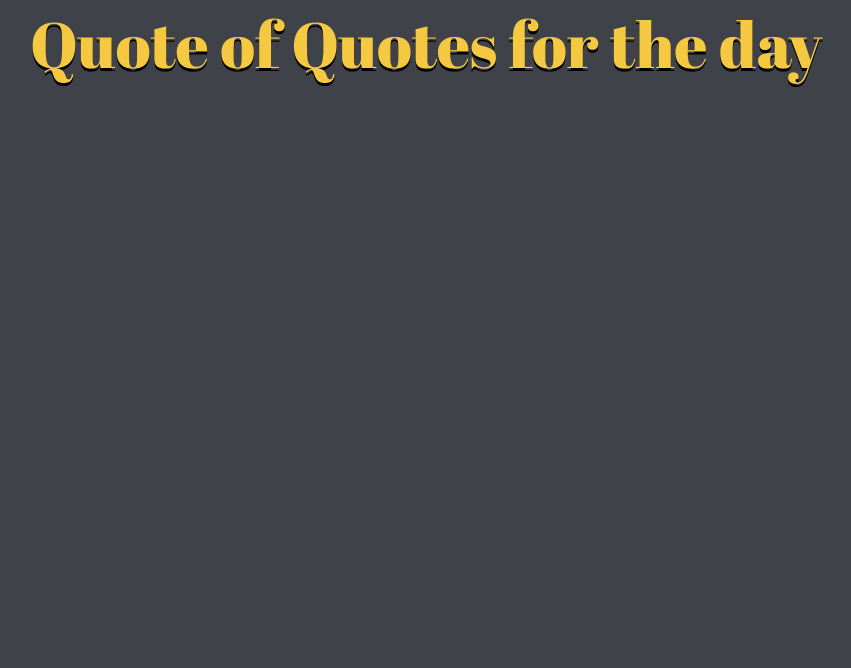
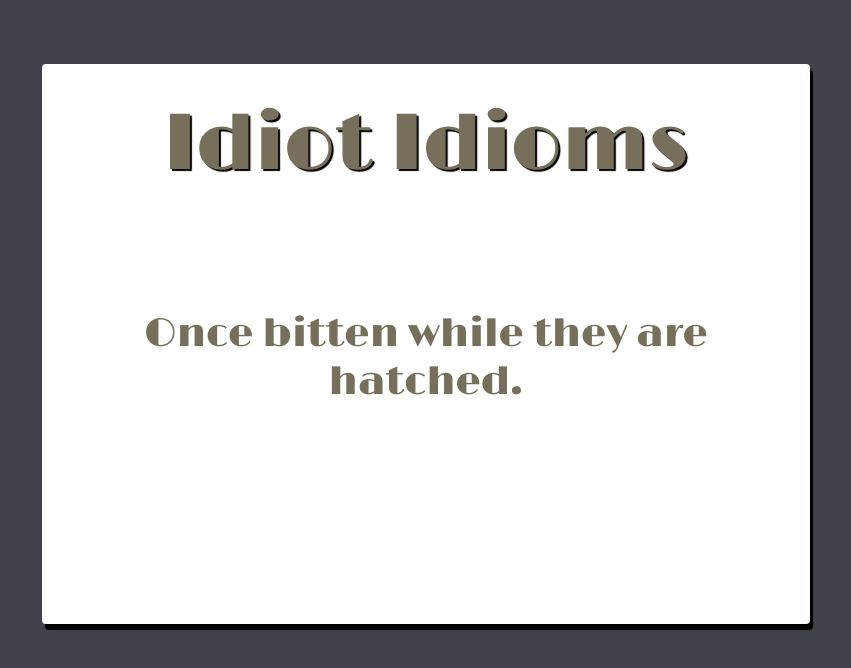
Before and after one commit to Gmach-Warlock/MixedMessagesProject, a website built with Vite: page index.html in a window 1280 px wide. Shown: the whole page, without its empty margins (214-1065 px from the left). Built offline with nearby package versions, Linux system fonts and the light colour scheme.

Commit message:
main functionality set

```diff
--- a/index.html
+++ b/index.html
@@ -10,8 +10,16 @@
     <link href="https://fonts.googleapis.com/css2?family=Abril+Fatface&family=Limelight&display=swap" rel="stylesheet">
   </head>
   <body>
-    <h1>Quote of Quotes for the day</h1>
+    <div class="flex-container">
 
+      <div class="card">
+        <h1>Idiot Idioms</h1>
+        <div class="wrapper">
+          <span id="first-string"></span><span id="second-string"></span><span id="third-string"></span>
+        </div>
+      </div>
+
+    </div>
 
     <script src="/src/main.js"></script>
   </body>
--- a/src/main.js
+++ b/src/main.js
@@ -1,7 +1,28 @@
 // create the possible strings for the message in three parts
 
-const firstSection = [];
+const firstStringArray = ["Don't count your chickens ", "It's not over ", "We'll cross that bridge ", "Tonight we're gonna party ", "As right ", "It's always darkest ", "Make hay ",
+  'You can lead a horse to water, ', "You can't make an omelette ", "You can catch more flies with honey ", "Out of the frying pan ", "It's a poor workman ", "Shape up ", "Once bitten ",
 
-const secondSection = [];
+];
 
-const thirdSection = [];
+const secondStringArray = ["until ", "until ", "when ", "like ", "as ", "before ", "while ", "but ", "then ", "and ", "who ", "or "];
+
+const thirdStringArray = ["they are hatched.", "the fat lady sings.", "we get to it.", "it's nineteen ninety nine.", "it's raining cats and dogs.", "it has it's dawn.", "the sun shines.",
+  "You can't make it drink from it", "you can catch with vinegar.", "into the frying pan.", "blames his tools.", "that ship has sailed.", "ship out.", "we see eye to eye.", "twice shy.", "on cloud nine.",
+  "no stone is unturned"
+];
+
+
+// create variables for the three sections
+
+const firstString = document.getElementById('first-string');
+const secondString = document.getElementById('second-string');
+const thirdString = document.getElementById('third-string');
+
+// make the section contain a random string from it's relative array
+
+firstString.innerHTML = firstStringArray[Math.floor(Math.random() * firstStringArray.length)];
+secondString.innerHTML = secondStringArray[Math.floor(Math.random() * secondStringArray.length)];
+thirdString.innerHTML = thirdStringArray[Math.floor(Math.random() * thirdStringArray.length)];
+
+console.log(firstString.innerHTML + secondString.innerHTML + thirdString.innerHTML);
--- a/src/style.css
+++ b/src/style.css
@@ -15,19 +15,55 @@
   -moz-osx-font-smoothing: grayscale;
 }
 
+/* General */
+
 * {
   margin: 0;
   padding: 0;
+  box-sizing: border-box;
 }
 
 body {
   background-color: var(--color-800);
   text-align: center;
-  color: var(--color-200);
-  font-family: var(--ff-main);
+  color: var(--color-700);
+  font-family: var(--ff-second);
+  padding-block: 4rem;
+  font-size: 2.5rem;
+  text-shadow: 1.px 1.px 1px black;
+
+  height: 100vw;
 }
 
 h1 {
-  font-size: 4rem;
-  text-shadow: 0px 3px black;
+  font-size: 5rem;
+  text-shadow: 2px 2px 1px black;
+  padding-block: 2rem;
 }
+
+/* utility */
+
+.wrapper {
+  margin-inline: auto;
+  padding-inline: 4rem;
+  flex-wrap: wrap;
+  align-content: center;
+  height: 50%;
+}
+
+.flex-container {
+  display: flex;
+  justify-content: center;
+}
+
+/* layout */
+
+.card {
+
+  background-color: white;
+  width: 60%;
+  height: 35rem;
+  padding-bottom: 2rem;
+  border-radius: 4px;
+  box-shadow: 3px 6px 1px black;
+}
```
